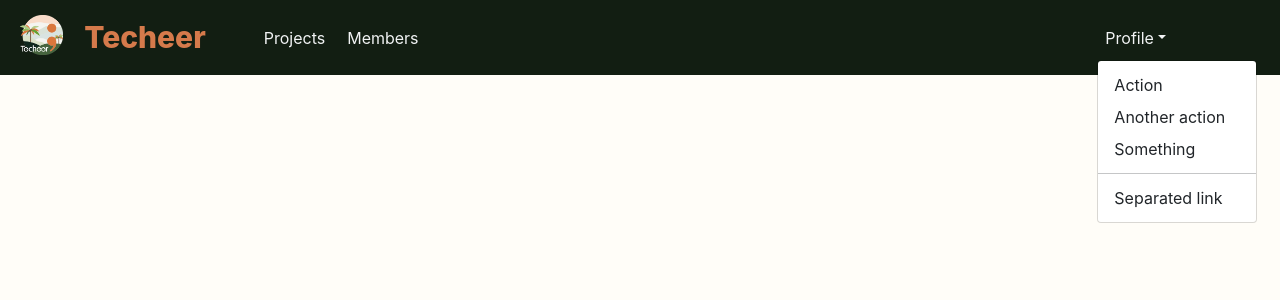
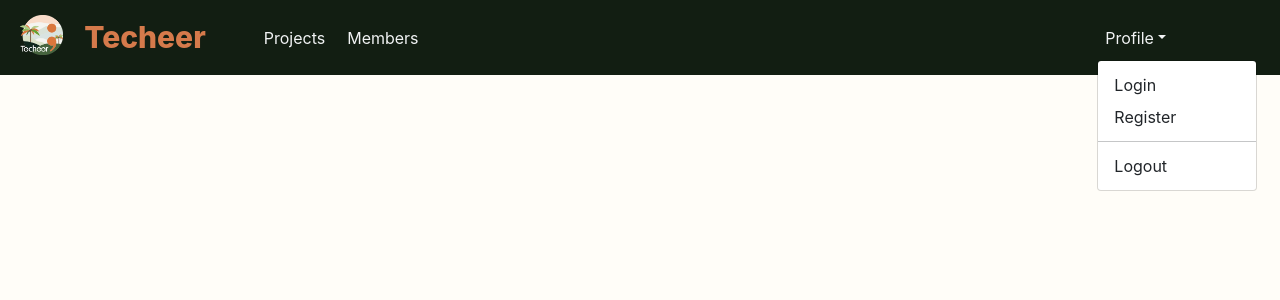
Before and after one commit to TecheerA2022/Techeer-web-frontend, a React (Create React App) app: page / in a window 1280 px wide. Both pictures are taken after a click on the button "Profile". Shown: the top 300 px of the page. Built offline with nearby package versions, Linux system fonts and the light colour scheme.

Commit message:
(TAM-27) 네비바 드롭메뉴 업데이트(기능 구현x)

```diff
--- a/src/components/NaviBar/index.tsx
+++ b/src/components/NaviBar/index.tsx
@@ -29,15 +29,10 @@ const Navibar = () => {
         </Nav>
         <Nav>
           <NavDropdown title="Profile" id="collasible-nav-dropdown">
-            <NavDropdown.Item href="#action/3.1">Action</NavDropdown.Item>
-            <NavDropdown.Item href="#action/3.2">
-              Another action
-            </NavDropdown.Item>
-            <NavDropdown.Item href="#action/3.3">Something</NavDropdown.Item>
+            <NavDropdown.Item href="#action/3.1">Login</NavDropdown.Item>
+            <NavDropdown.Item href="#action/3.2">Register</NavDropdown.Item>
             <NavDropdown.Divider />
-            <NavDropdown.Item href="#action/3.4">
-              Separated link
-            </NavDropdown.Item>
+            <NavDropdown.Item href="#action/3.4">Logout</NavDropdown.Item>
           </NavDropdown>
         </Nav>
       </Navbar.Collapse>
```
